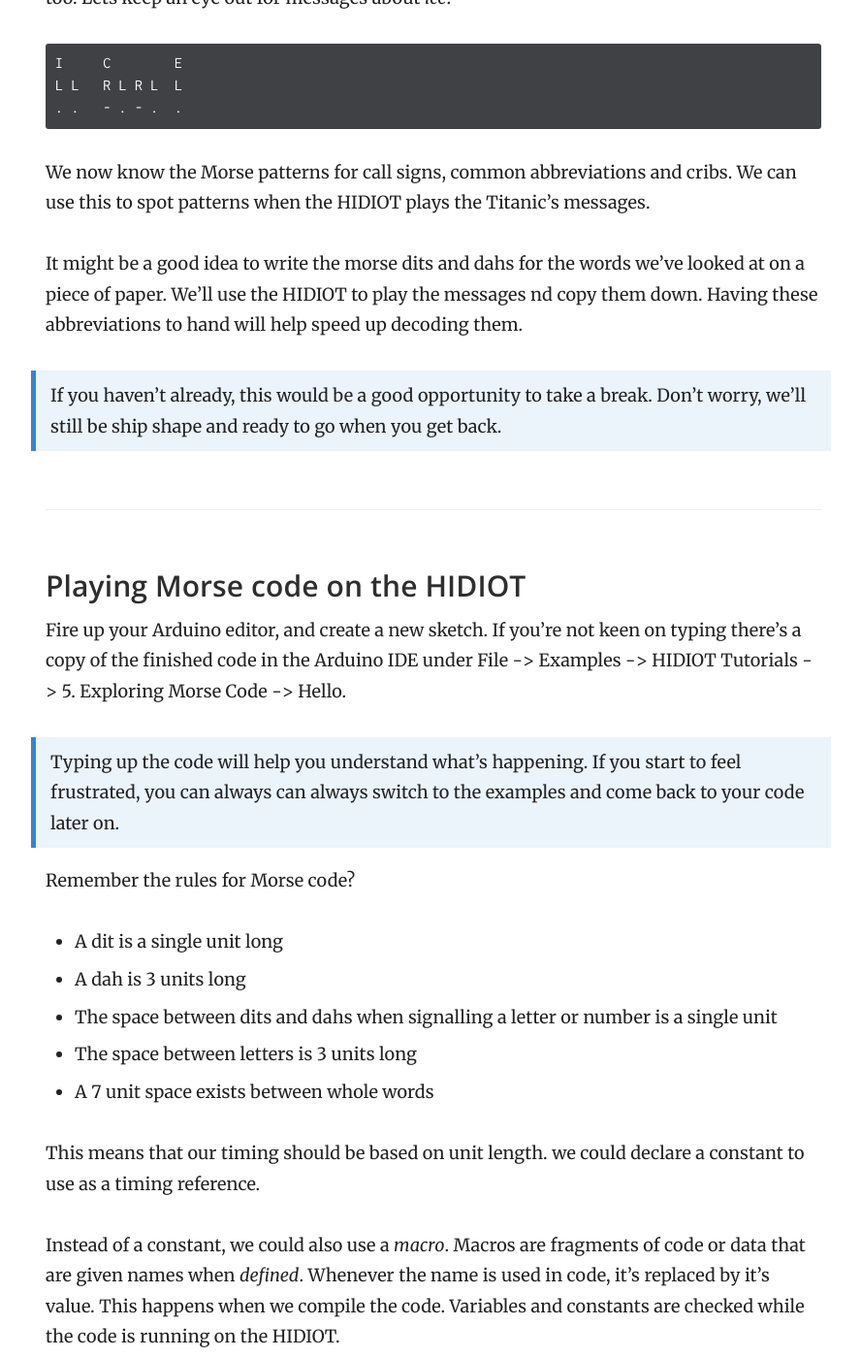
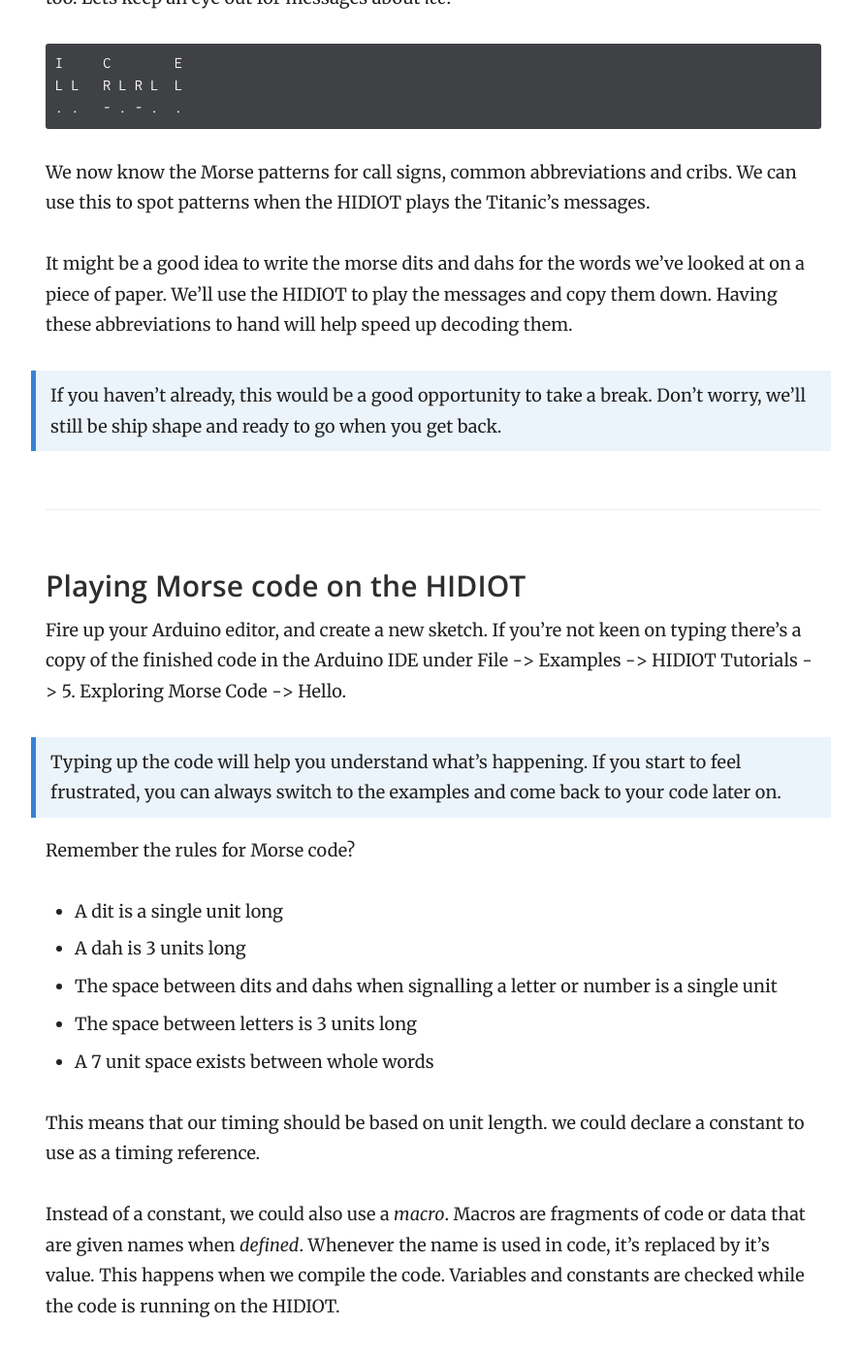
Before and after one commit to rawhex/hidiot.com, a Jekyll site: the page built from _docs/exploring_morse_code/a_watery_grave.md, in a window 1280 px wide and 1400 px high, scrolled down 6117 px. Shown: the whole window at 97% size, without its empty margins (343-1231 px from the left). Built offline with Jekyll 4.4.1, drawn with Linux system fonts in a browser that asks for light colours; some of the changed text lies outside the part shown.

Commit message:
Typo fix

````diff
--- a/_docs/exploring_morse_code/a_watery_grave.md
+++ b/_docs/exploring_morse_code/a_watery_grave.md
@@ -100,7 +100,7 @@ There's one other word that we need to keep an eye out for. We know that the Tit
 
 We now know the Morse patterns for call signs, common abbreviations and cribs. We can use this to spot patterns when the HIDIOT plays the Titanic's messages.
 
-It might be a good idea to write the morse dits and dahs for the words we've looked at on a piece of paper. We'll use the HIDIOT to play the messages nd copy them down. Having these abbreviations to hand will help speed up decoding them.
+It might be a good idea to write the morse dits and dahs for the words we've looked at on a piece of paper. We'll use the HIDIOT to play the messages and copy them down. Having these abbreviations to hand will help speed up decoding them.
 
 > If you haven't already, this would be a good opportunity to take a break. Don't worry, we'll still be ship shape and ready to go when you get back.
 
@@ -108,7 +108,7 @@ It might be a good idea to write the morse dits and dahs for the words we've loo
 
 Fire up your Arduino editor, and create a new sketch. If you're not keen on typing there's a copy of the finished code in the Arduino IDE under File -> Examples -> HIDIOT Tutorials -> 5. Exploring Morse Code -> Hello.
 
-> Typing up the code will help you understand what's happening. If you start to feel frustrated, you can always can always switch to the examples and come back to your code later on.
+> Typing up the code will help you understand what's happening. If you start to feel frustrated, you can always switch to the examples and come back to your code later on.
 
 Remember the rules for Morse code?
 
@@ -405,3 +405,15 @@ This video shows some of the transcripts played out on a spark gap Morse system.
 <iframe width="560" height="315" src="https://www.youtube.com/embed/snkwsU98QlQ" frameborder="0" allowfullscreen></iframe>
 
 If you want to find out more about life as a radio operator on the Titanic, [here's](http://oceanliner.org/titanic_radio.htm) an excellent page with a newspaper cutting showing the kind of equipment they had to work with, and some interesting information about the Titanic's watery end.
+
+Finally, if you haven't soldered in your LED, you can also use a Piezo Buzzer on PB1 to make noise instead of using light. Replace the ```on()``` and ```off()``` functions with the following in your sketch:
+
+	void on(){        // Turn the LED on
+	  tone(LED,440);
+	}
+
+	void off(){       // Turn the LED off
+	  noTone(LED);
+	}
+
+> Don't wire a speaker or headphone jack directly to the HIDIOT, as it could damage whatever's connected to it. Piezo buzzers will work if you replace the ```digitalWrite()``` with the ```tone()``` function.
````
Also changed, not shown: images/morse-player-ram-usage.png (added).
